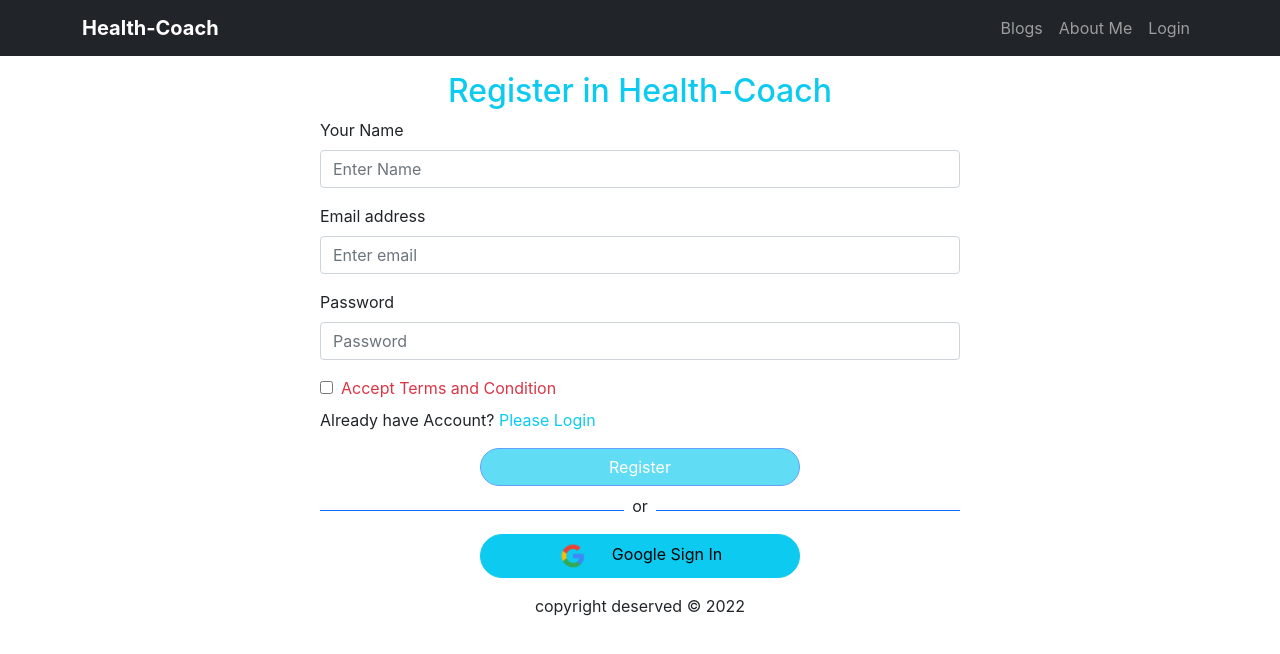
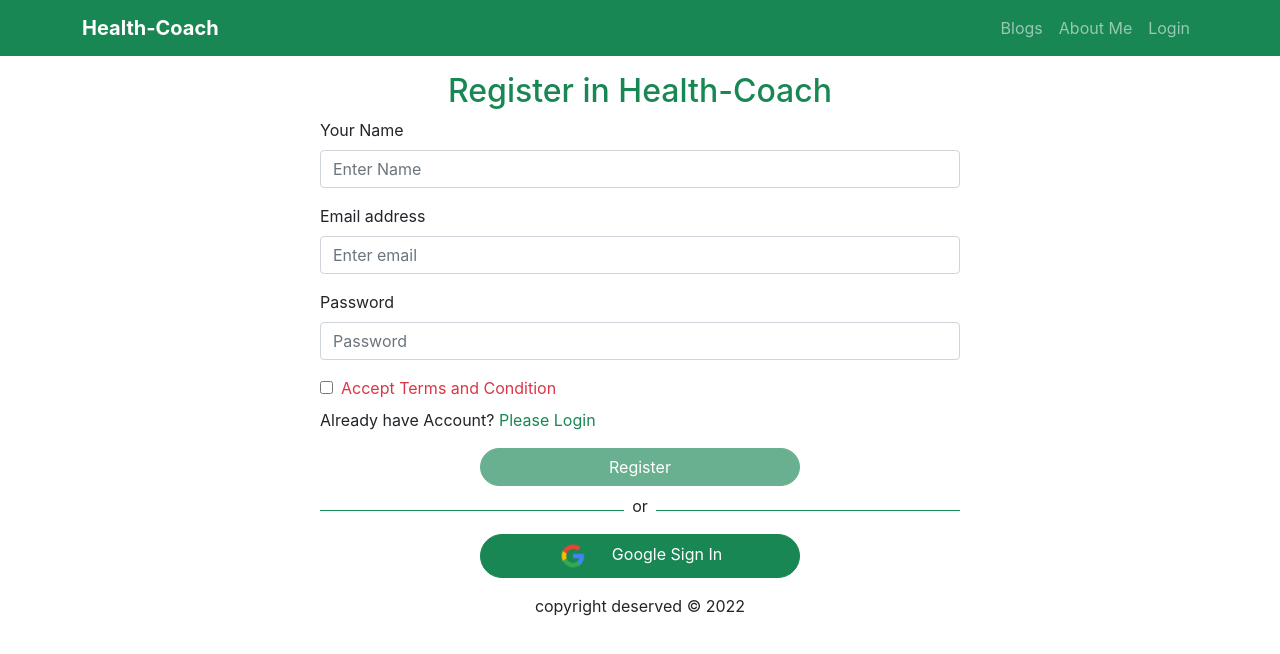
Before and after one commit to rakibulislamrabby/health-coach, a React (Create React App) app: page /register in a window 1280 px wide. Shown: the top 654 px of the page. Built offline with nearby package versions, Linux system fonts and the light colour scheme; no server answers.

Commit message:
update ui

```diff
--- a/src/component/AboutMe/AboutMe.js
+++ b/src/component/AboutMe/AboutMe.js
@@ -6,7 +6,7 @@ const AboutMe = () => {
         <div className='container mt-5'>
             <div className="row">
                 <div className="col-lg-8 mt-5">
-                    <h2 className='fw-bold'> Hi I'm <span className='text-info fs-1 fw-bold'>Md Rakibul Islam</span></h2>
+                    <h2 className='fw-bold'> Hi I'm <span className='text-success fs-1 fw-bold'>Md Rakibul Islam</span></h2>
                     <p>I’m a passionate web developer. I spend my whole day, practically every day, experimenting with HTML, CSS, and JavaScript. And Spacially I practice and learn Javascript Library React.js. At this time I do well learn in HTML, CSS, and also CSS Library BOOTSTRAP and TAILWIND CSS. I build websites that delight and inform.</p>
                     <p>My home district is  Kushtia. I passed Diploma in Computer Department at Jhenaidah Polytechnic in 2020. And then I'm doing  BSc in Computer Science and Engineering department at the Green University of Bangladesh. </p>
                     <p>Now my first goal is to build myself as a very good at Programming Logic. After that, when I become proficient in these, I will get a job in a good company in the country or abroad. The main purpose of the job is to make me better and gain more knowledge. I want to work for a long time. And when I think I can build a software company, I want to start a company. The rest is God's will.</p>
--- a/src/component/Blog/Blog.js
+++ b/src/component/Blog/Blog.js
@@ -3,7 +3,7 @@ import React from 'react';
 const Blog = () => {
     return (
         <div className='container'>
-            <h2 className='text-center mt-4 text-decoration-underline text-info'> Question & Ans Section</h2>
+            <h2 className='text-center mt-4 text-decoration-underline text-success'> Question & Ans Section</h2>
             {/* qus-1 */}
             <div>
                 <h5>1. Difference between authorization and authentication</h5>
--- a/src/component/Header/Header.js
+++ b/src/component/Header/Header.js
@@ -13,7 +13,7 @@ const Header = () => {
     }
     return (
         <>
-            <Navbar collapseOnSelect expand="lg" bg="dark" variant="dark" sticky="top">
+            <Navbar collapseOnSelect expand="lg" bg="success" variant="dark" sticky="top">
                 <Container>
                     <Navbar.Brand className='fw-bold' as={Link} to="/">Health-Coach</Navbar.Brand>
                     <Navbar.Toggle aria-controls="responsive-navbar-nav" />
--- a/src/component/Home/Banner/Banner.css
+++ b/src/component/Home/Banner/Banner.css
@@ -1,7 +1,3 @@
-/* .banner-cont{
-    height: 90vh;
-    background-color: rgb(235, 231, 226);
-} */
 .Header-title{
     font-size: 3rem;
 }
--- a/src/component/Home/Service/Service.js
+++ b/src/component/Home/Service/Service.js
@@ -17,7 +17,7 @@ const Service = (props) => {
                     <h5 className="card-title">{name}</h5>
                     <p>Fee: ${price}</p>
                     <p className="card-text">{description}</p>
-                    <Link to="/checkout"><Button className="btn btn-primary">Appoinment Now</Button></Link>
+                    <Link to="/checkout"><Button className="btn btn-success">Appoinment Now</Button></Link>
 
                 </div>
             </div>
--- a/src/component/Home/Services/Services.js
+++ b/src/component/Home/Services/Services.js
@@ -11,7 +11,7 @@ const Services = () => {
     }, [])
     return (
         <div id='services'>
-            <h2 className='text-info text-center mt-5 fw-bold'> Services</h2>
+            <h2 className='text-success text-center mt-5 fw-bold'> Services</h2>
             <div className='container'>
                 <div className='row row-cols-1   g-4'>
                     {
--- a/src/component/Login/Login.js
+++ b/src/component/Login/Login.js
@@ -74,7 +74,7 @@ const Login = () => {
 
     return (
         <div>
-            <h2 className='text-center mt-3 text-info'>Please Login</h2>
+            <h2 className='text-center mt-3 text-success'>Please Login</h2>
             <Form onSubmit={handleSubmit} className='w-50 mx-auto'>
                 <Form.Group className="mb-3" controlId="formBasicEmail">
                     <Form.Label>Email address</Form.Label>
@@ -88,14 +88,14 @@ const Login = () => {
                 </Form.Group>
                 {errorElement}
                 <p>New to Health-Coach? <Link to="/register" className='text-danger text-decoration-none' >Please Register</Link></p>
-                <p>Forgate PassWord? <button className='btn btn-link text-primary text-decoration-none' onClick={resetPassword}>Reset Password</button></p>
+                <p>Forgate PassWord? <button className='btn btn-link text-success text-decoration-none' onClick={resetPassword}>Reset Password</button></p>
 
                 {/* <p>Forgate PassWord? <button className='btn btn-link text-primary text-decoration-none'>Reset Password</button></p> */}
 
                 {/* <Form.Group className="mb-3" controlId="formBasicCheckbox">
                     <Form.Check type="checkbox" label="Check me out" />
                 </Form.Group> */}
-                <button className=' btn btn-info w-50 d-block mx-auto rounded-pill' variant="info" type="submit">
+                <button className=' btn btn-success w-50 d-block mx-auto rounded-pill' variant="success" type="submit">
                     Login
                 </button>
                 <LoginGoogle></LoginGoogle>
--- a/src/component/Login/LoginGoogle/LoginGoogle.js
+++ b/src/component/Login/LoginGoogle/LoginGoogle.js
@@ -18,16 +18,16 @@ const LoginGoogle = () => {
     return (
         <div>
             <div className='d-flex align-items-center'>
-                <div style={{ height: "1px" }} className='bg-primary w-50'></div>
+                <div style={{ height: "1px" }} className='bg-success w-50'></div>
                 <p className='mt-2 px-2'>or</p>
-                <div style={{ height: "1px" }} className='bg-primary w-50'></div>
+                <div style={{ height: "1px" }} className='bg-success w-50'></div>
             </div>
             {/* {errorElement} */}
 
             <div>
                 <button
                     onClick={() => signInWithGoogle()}
-                    className='btn btn-info rounded-pill w-50 d-block mx-auto'>
+                    className='btn btn-success rounded-pill w-50 d-block mx-auto'>
                     <img className='me-4 sm-ms-3' style={{ width: "30px" }} src={google} alt="" />
                     Google Sign In
                 </button>
--- a/src/component/Register/Register.js
+++ b/src/component/Register/Register.js
@@ -37,7 +37,7 @@ const Register = () => {
     }
     return (
         <div>
-            <h2 className='text-center mt-3 text-info'>Register in Health-Coach</h2>
+            <h2 className='text-center mt-3 text-success'>Register in Health-Coach</h2>
             <Form onSubmit={handleRegister} className='w-50 mx-auto'>
                 <Form.Group className="mb-3" controlId="formBasicText">
                     <Form.Label>Your Name</Form.Label>
@@ -58,13 +58,13 @@ const Register = () => {
                 {/* <label className={agree ? "text-primary ps-2" : "text-danger ps-1"} htmlFor='terms'>Accept Terms and Condition</label> */}
 
                 {/* step-2 */}
-                <label className={`ps-2 ${permit ? "text-info" : "text-danger"}`} htmlFor='terms'>Accept Terms and Condition</label>
+                <label className={`ps-2 ${permit ? "text-success" : "text-danger"}`} htmlFor='terms'>Accept Terms and Condition</label>
 
-                <p className='mt-2'>Already have Account? <Link to="/login" className='text-info text-decoration-none ' >Please Login</Link></p>
+                <p className='mt-2'>Already have Account? <Link to="/login" className='text-success text-decoration-none ' >Please Login</Link></p>
                 {/* <Form.Group className="mb-3" controlId="formBasicCheckbox">
                     <Form.Check type="checkbox" label="Check me out" />
                 </Form.Group> */}
-                <Button disabled={!permit} className='w-50 d-block mx-auto rounded-pill bg-info' variant="primary" type="submit">
+                <Button disabled={!permit} className='w-50 d-block mx-auto rounded-pill bg-success' variant="success" type="submit">
                     Register
                 </Button>
                 <LoginGoogle></LoginGoogle>
```
Also changed, not shown: src/component/Home/NeedToChoose/NeedToChoose.js (+4 -4 lines).
